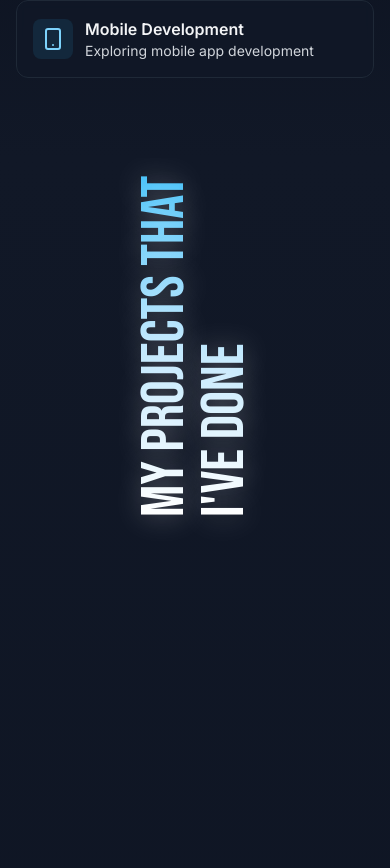
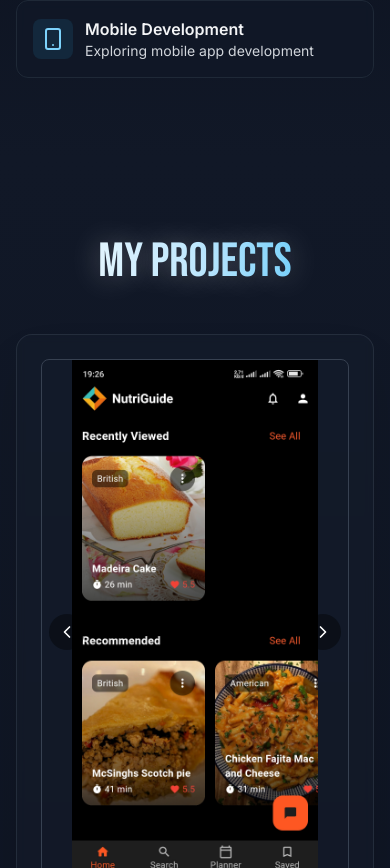
Before and after one commit to Simon1705/portfolio, a Next.js app: page / in a window 390 px wide. Shown: the part 1696-2564 px from the top of the page. Built offline with nearby package versions, Linux system fonts and the light colour scheme; no server answers.

Commit message:
revisi minor

```diff
--- a/src/components/sections/projects.tsx
+++ b/src/components/sections/projects.tsx
@@ -403,33 +403,13 @@ export default function Projects() {
   const mainRef = useRef<HTMLElement>(null)
   const gridRef = useRef<HTMLDivElement>(null)
   const stickyTitleRef = useRef<HTMLDivElement>(null)
+  const mobileTitleRef = useRef<HTMLHeadingElement>(null)
   const rightColumnRef = useRef<HTMLDivElement>(null)
   const projectCardsRef = useRef<(HTMLDivElement | null)[]>([])
 
   useLayoutEffect(() => {
     const ctx = gsap.context(() => {
-      ScrollTrigger.create({
-        trigger: rightColumnRef.current,
-        start: "top top",
-        end: "bottom bottom",
-        pin: stickyTitleRef.current,
-        pinSpacing: false,
-        invalidateOnRefresh: true
-      });
-
-      // Animate the title in first
-      gsap.from(stickyTitleRef.current, {
-        opacity: 0,
-        x: -30,
-        duration: 0.8,
-        ease: 'power3.out',
-        scrollTrigger: {
-          trigger: mainRef.current,
-          start: 'top 70%',
-          toggleActions: 'play none none none',
-        }
-      });
-
+      // Common animation for project cards on all screen sizes
       projectCardsRef.current.forEach((card) => {
         gsap.from(card, {
           opacity: 0,
@@ -443,6 +423,48 @@ export default function Projects() {
           }
         });
       });
+
+      // GSAP MatchMedia for responsive animations
+      ScrollTrigger.matchMedia({
+        // Desktop-only animations
+        "(min-width: 768px)": function() {
+          ScrollTrigger.create({
+            trigger: rightColumnRef.current,
+            start: "top top",
+            end: "bottom bottom",
+            pin: stickyTitleRef.current,
+            pinSpacing: false,
+            invalidateOnRefresh: true
+          });
+
+          gsap.from(stickyTitleRef.current, {
+            opacity: 0,
+            x: -30,
+            duration: 0.8,
+            ease: 'power3.out',
+            scrollTrigger: {
+              trigger: mainRef.current,
+              start: 'top 70%',
+              toggleActions: 'play none none none',
+            }
+          });
+        },
+        // Mobile-only animations
+        "(max-width: 767px)": function() {
+          gsap.from(mobileTitleRef.current, {
+            opacity: 0,
+            y: 20,
+            duration: 0.8,
+            ease: 'power3.out',
+            scrollTrigger: {
+              trigger: mobileTitleRef.current,
+              start: 'top 85%',
+              toggleActions: 'play none none none'
+            }
+          })
+        }
+      });
+
     }, mainRef)
 
     return () => ctx.revert()
@@ -465,18 +487,27 @@ export default function Projects() {
   return (
     <section id="projects" className="relative py-20 bg-gradient-to-b from-gray-900 to-gray-950 overflow-hidden" ref={mainRef}>
       <div className="max-w-7xl mx-auto px-4 sm:px-6 lg:px-8">
+
+        {/* Mobile Title */}
+        <h2
+          ref={mobileTitleRef}
+          className={`${bebas.className} md:hidden text-5xl font-black text-center mb-12 bg-gradient-to-r from-white via-primary-200 to-primary-400 text-transparent bg-clip-text [text-shadow:_0_1px_30px_rgb(255_255_255_/_30%)]`}
+        >
+          {language === 'en' ? "My Projects" : 'Projek Saya'}
+        </h2>
+
         <div className="grid grid-cols-1 md:grid-cols-3 gap-12 lg:gap-24" ref={gridRef}>
 
-          {/* Sticky Left Column */}
-          <div ref={stickyTitleRef} className="md:col-span-1 h-screen flex items-start justify-start pt-10">
+          {/* Sticky Left Column (Desktop Only) */}
+          <div ref={stickyTitleRef} className="hidden md:flex md:col-span-1 h-screen items-center justify-start">
              <h2 className={`${bebas.className} text-6xl lg:text-8xl bg-gradient-to-r from-white via-primary-200 to-primary-400 text-transparent bg-clip-text
-                [text-shadow:_0_1px_30px_rgb(255_255_255_/_30%)] transform -rotate-90 md:rotate-0`}>
-               {language === 'en' ? 'My Projects that I\'ve Done' : 'Projek Saya yang Sudah Saya Kerjakan'}
+                 [text-shadow:_0_1px_30px_rgb(255_255_255_/_30%)] transform -rotate-90 md:rotate-0`}>
+               {language === 'en' ? "My Projects that I've Done" : 'Projek Saya yang Sudah Saya Kerjakan'}
              </h2>
           </div>
 
           {/* Scrollable Right Column */}
-          <div className="md:col-span-2 space-y-24 max-w-3xl mx-auto" ref={rightColumnRef}>
+          <div className="md:col-span-2 space-y-16 md:space-y-24 max-w-3xl mx-auto" ref={rightColumnRef}>
             {projects.map((project, index) => {
               const typeStyles = getProjectTypeStyles(project.type);
               const imageIndex = currentImage[project.title] || 0;
```
